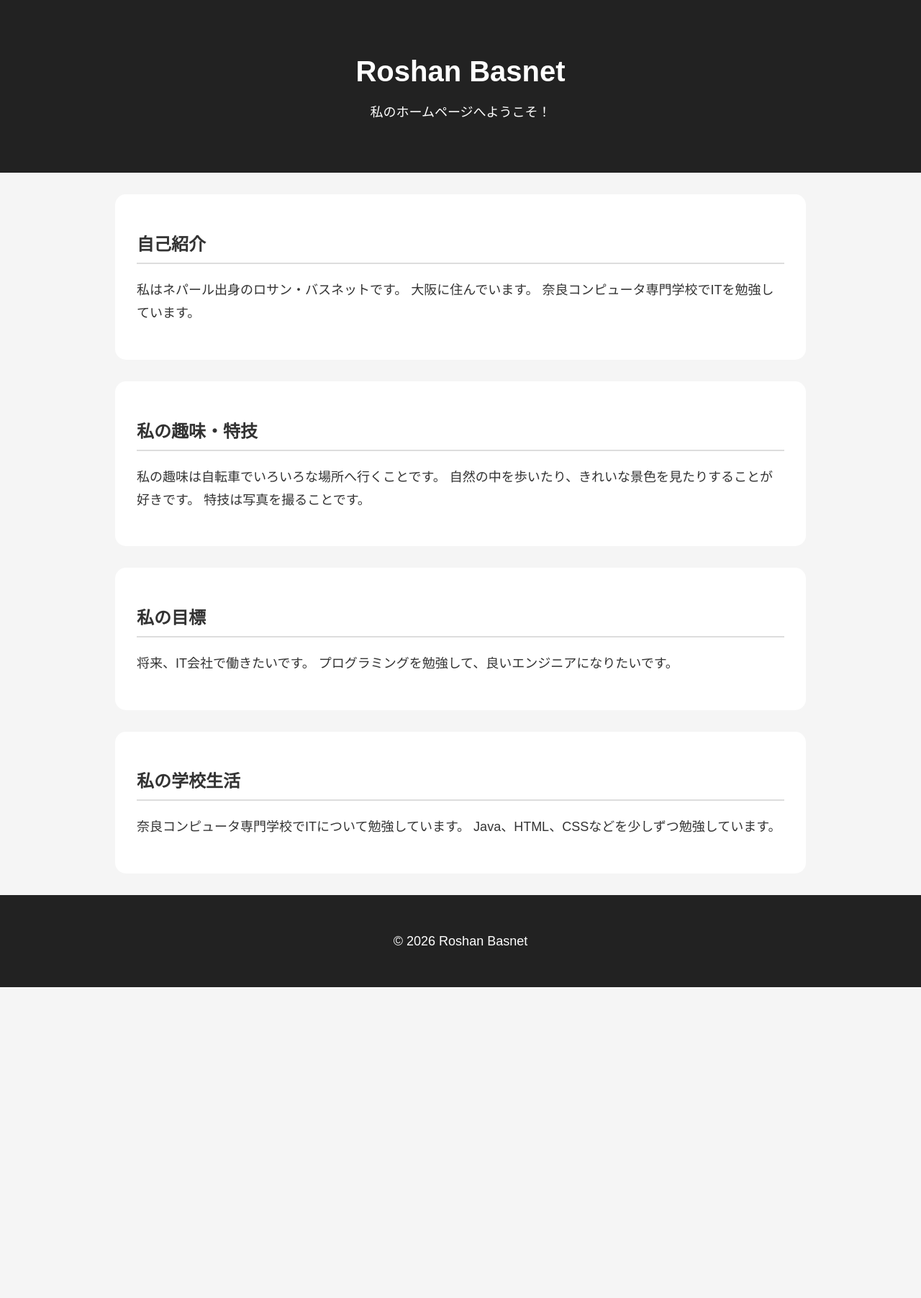
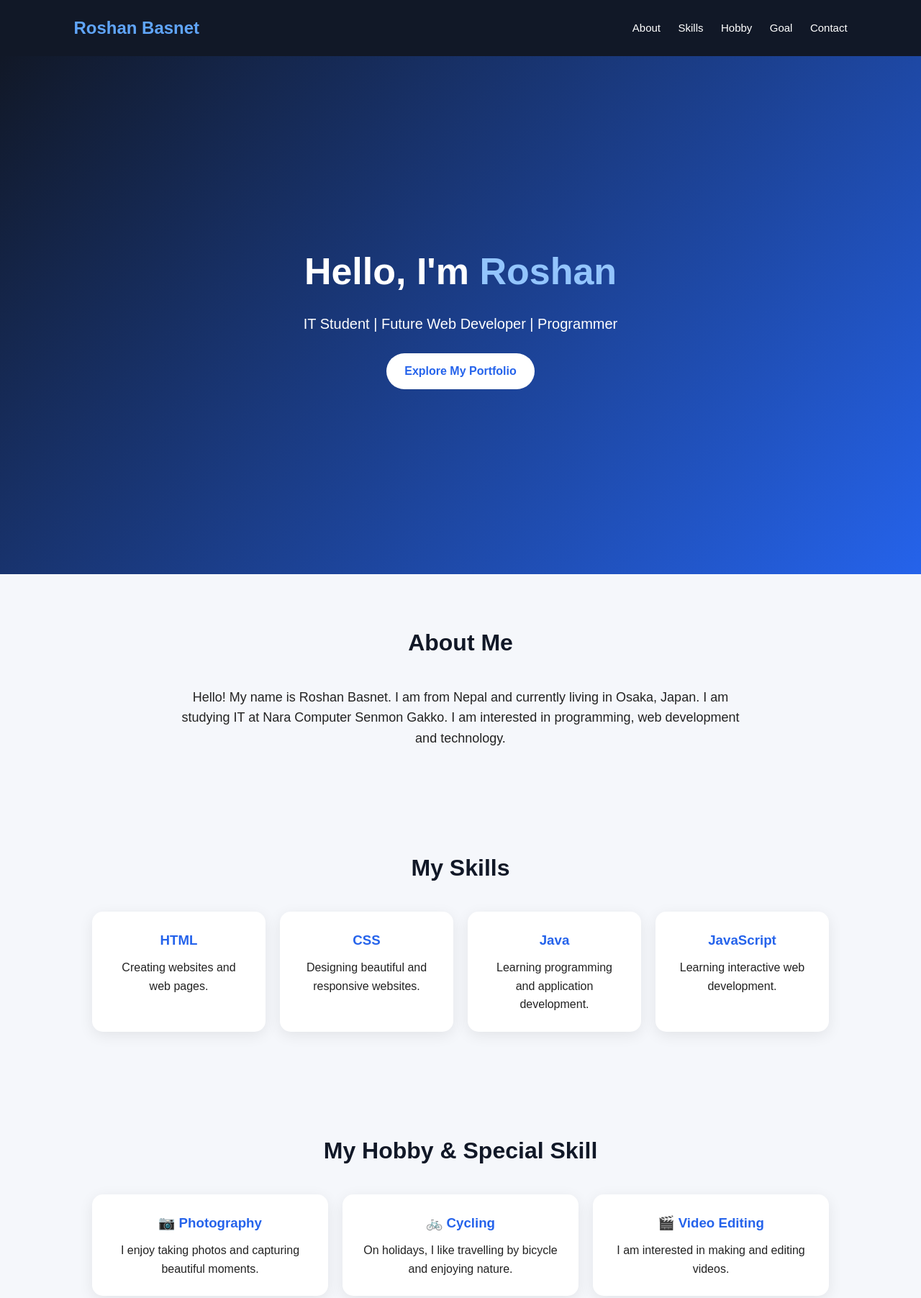
Before and after one commit to c25il106roshan/roshanbasnet.github, a plain HTML site: page index.html in a window 1280 px wide. Shown: the top 1804 px of the page at 72% size. Before the commit the page ends 1372 px from the top, so only its background shows below. Drawn offline with Linux system fonts and the light colour scheme.

Commit message:
Update index.html

```diff
--- a/index.html
+++ b/index.html
@@ -1,54 +1,164 @@
 <!DOCTYPE html>
-<html lang="ja">
+<html lang="en">
 <head>
 <meta charset="UTF-8">
 <meta name="viewport" content="width=device-width, initial-scale=1.0">
-<title>Roshan Basnet</title>
+
+<title>Roshan Basnet | IT Student Portfolio</title>
 
 <style>
+* {
+margin: 0;
+padding: 0;
+box-sizing: border-box;
+scroll-behavior: smooth;
+}
+
 body {
 font-family: Arial, sans-serif;
-margin: 0;
-background: #f5f5f5;
-color: #333;
+background: #f5f7fb;
+color: #222;
+line-height: 1.6;
 }
 
 header {
-background: #222;
+background: #111827;
 color: white;
-text-align: center;
-padding: 50px 20px;
+padding: 20px 8%;
+display: flex;
+justify-content: space-between;
+align-items: center;
+position: sticky;
+top: 0;
+z-index: 100;
 }
 
-header h1 {
-font-size: 40px;
-margin-bottom: 10px;
+header h2 {
+color: #60a5fa;
+}
+
+nav a {
+color: white;
+text-decoration: none;
+margin-left: 20px;
+font-size: 15px;
+}
+
+nav a:hover {
+color: #60a5fa;
+}
+
+.hero {
+min-height: 90vh;
+display: flex;
+align-items: center;
+justify-content: center;
+text-align: center;
+padding: 40px 20px;
+background: linear-gradient(135deg, #111827, #2563eb);
+color: white;
+}
+
+.hero h1 {
+font-size: 52px;
+margin-bottom: 15px;
+}
+
+.hero h1 span {
+color: #93c5fd;
+}
+
+.hero p {
+font-size: 20px;
+margin-bottom: 25px;
+}
+
+.button {
+display: inline-block;
+padding: 12px 25px;
+background: white;
+color: #2563eb;
+text-decoration: none;
+border-radius: 30px;
+font-weight: bold;
 }
 
 section {
-max-width: 900px;
-margin: 30px auto;
-padding: 30px;
-background: white;
-border-radius: 15px;
+padding: 70px 10%;
 }
 
-h2 {
-color: #333;
-border-bottom: 2px solid #ddd;
-padding-bottom: 10px;
+section h2 {
+text-align: center;
+margin-bottom: 35px;
+font-size: 32px;
+color: #111827;
 }
 
-p {
+.about {
+max-width: 800px;
+margin: auto;
+text-align: center;
 font-size: 18px;
-line-height: 1.8;
+}
+
+.cards {
+display: grid;
+grid-template-columns: repeat(auto-fit, minmax(220px, 1fr));
+gap: 20px;
+}
+
+.card {
+background: white;
+padding: 25px;
+border-radius: 15px;
+text-align: center;
+box-shadow: 0 5px 20px rgba(0,0,0,0.08);
+transition: 0.3s;
+}
+
+.card:hover {
+transform: translateY(-8px);
+}
+
+.card h3 {
+margin-bottom: 10px;
+color: #2563eb;
+}
+
+.goal {
+background: #111827;
+color: white;
+text-align: center;
+}
+
+.goal h2 {
+color: white;
+}
+
+.contact {
+text-align: center;
 }
 
 footer {
+background: #111827;
+color: white;
 text-align: center;
-padding: 30px;
-background: #222;
-color: white;
+padding: 20px;
+}
+
+@media (max-width: 700px) {
+header {
+flex-direction: column;
+gap: 10px;
+}
+
+nav a {
+margin: 5px;
+}
+
+.hero h1 {
+font-size: 38px;
+}
 }
 </style>
 </head>
@@ -56,46 +166,119 @@ color: white;
 <body>
 
 <header>
-<h1>Roshan Basnet</h1>
-<p>私のホームページへようこそ！</p>
+<h2>Roshan Basnet</h2>
+
+<nav>
+<a href="#about">About</a>
+<a href="#skills">Skills</a>
+<a href="#hobby">Hobby</a>
+<a href="#goal">Goal</a>
+<a href="#contact">Contact</a>
+</nav>
 </header>
 
-<section>
-<h2>自己紹介</h2>
+<section class="hero">
+<div>
+<h1>Hello, I'm <span>Roshan</span></h1>
+<p>IT Student | Future Web Developer | Programmer</p>
+<a class="button" href="#about">Explore My Portfolio</a>
+</div>
+</section>
+
+<section id="about">
+<h2>About Me</h2>
+
+<div class="about">
 <p>
-私はネパール出身のロサン・バスネットです。
-大阪に住んでいます。
-奈良コンピュータ専門学校でITを勉強しています。
+Hello! My name is Roshan Basnet. I am from Nepal and currently
+living in Osaka, Japan. I am studying IT at Nara Computer
+Senmon Gakko. I am interested in programming, web development
+and technology.
+</p>
+</div>
+</section>
+
+<section id="skills">
+<h2>My Skills</h2>
+
+<div class="cards">
+
+<div class="card">
+<h3>HTML</h3>
+<p>Creating websites and web pages.</p>
+</div>
+
+<div class="card">
+<h3>CSS</h3>
+<p>Designing beautiful and responsive websites.</p>
+</div>
+
+<div class="card">
+<h3>Java</h3>
+<p>Learning programming and application development.</p>
+</div>
+
+<div class="card">
+<h3>JavaScript</h3>
+<p>Learning interactive web development.</p>
+</div>
+
+</div>
+</section>
+
+<section id="hobby">
+<h2>My Hobby & Special Skill</h2>
+
+<div class="cards">
+
+<div class="card">
+<h3>📷 Photography</h3>
+<p>
+I enjoy taking photos and capturing beautiful moments.
+</p>
+</div>
+
+<div class="card">
+<h3>🚲 Cycling</h3>
+<p>
+On holidays, I like travelling by bicycle and enjoying nature.
+</p>
+</div>
+
+<div class="card">
+<h3>🎬 Video Editing</h3>
+<p>
+I am interested in making and editing videos.
+</p>
+</div>
+
+</div>
+</section>
+
+<section id="goal" class="goal">
+<h2>My Future Goal</h2>
+
+<p>
+My goal is to become a professional IT engineer.
+I want to improve my programming skills and work for
+a good IT company in Japan after graduation.
 </p>
 </section>
 
-<section>
-<h2>私の趣味・特技</h2>
+<section id="contact" class="contact">
+<h2>Contact Me</h2>
+
 <p>
-私の趣味は自転車でいろいろな場所へ行くことです。
-自然の中を歩いたり、きれいな景色を見たりすることが好きです。
-特技は写真を撮ることです。
+Thank you for visiting my portfolio website!
 </p>
-</section>
 
-<section>
-<h2>私の目標</h2>
 <p>
-将来、IT会社で働きたいです。
-プログラミングを勉強して、良いエンジニアになりたいです。
-</p>
-</section>
-
-<section>
-<h2>私の学校生活</h2>
-<p>
-奈良コンピュータ専門学校でITについて勉強しています。
-Java、HTML、CSSなどを少しずつ勉強しています。
+📍 Osaka, Japan
 </p>
 </section>
 
 <footer>
-<p>© 2026 Roshan Basnet</p>
+<p>© 2026 Roshan Basnet. All Rights Reserved.</p>
 </footer>
 
 </body>
```
